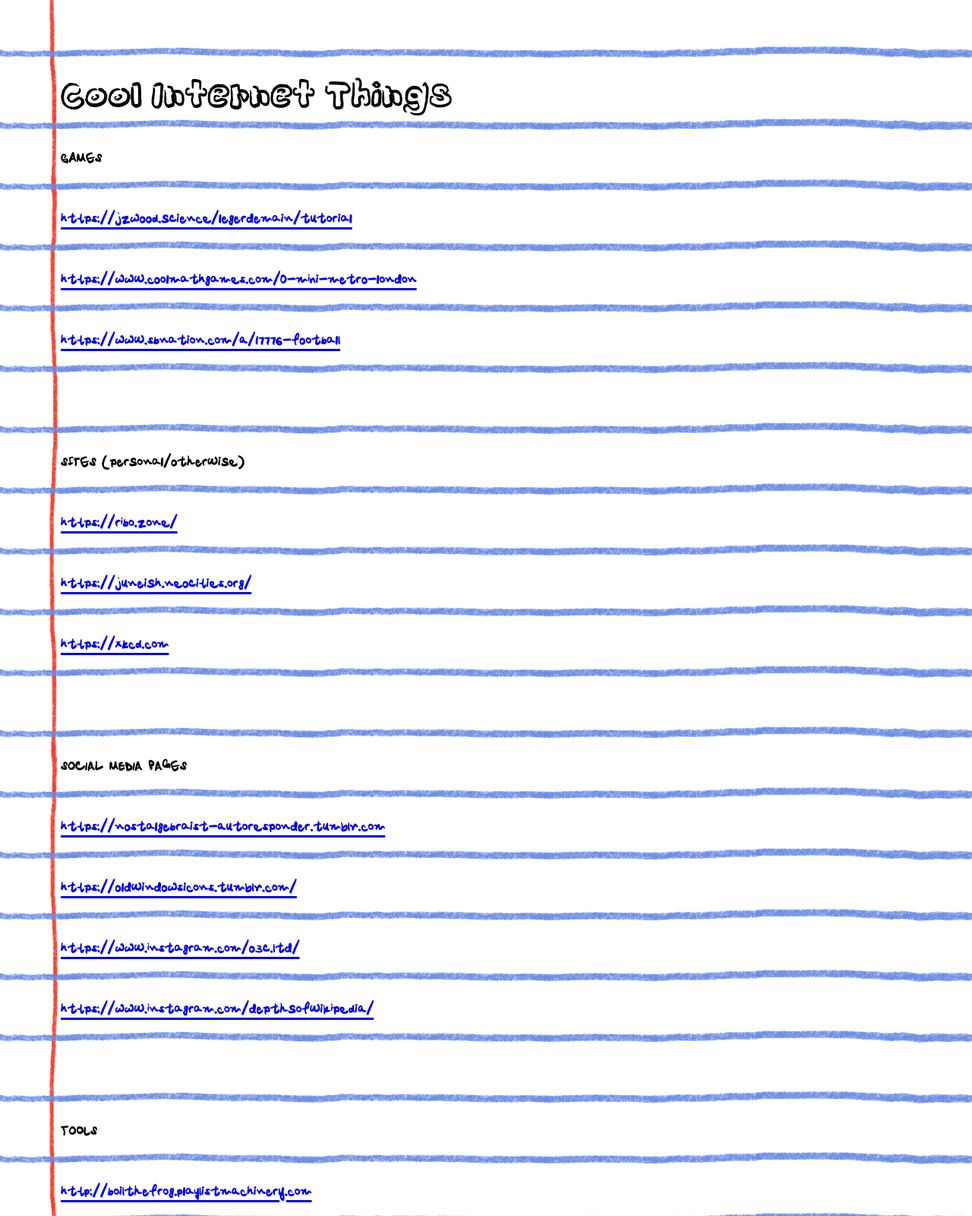
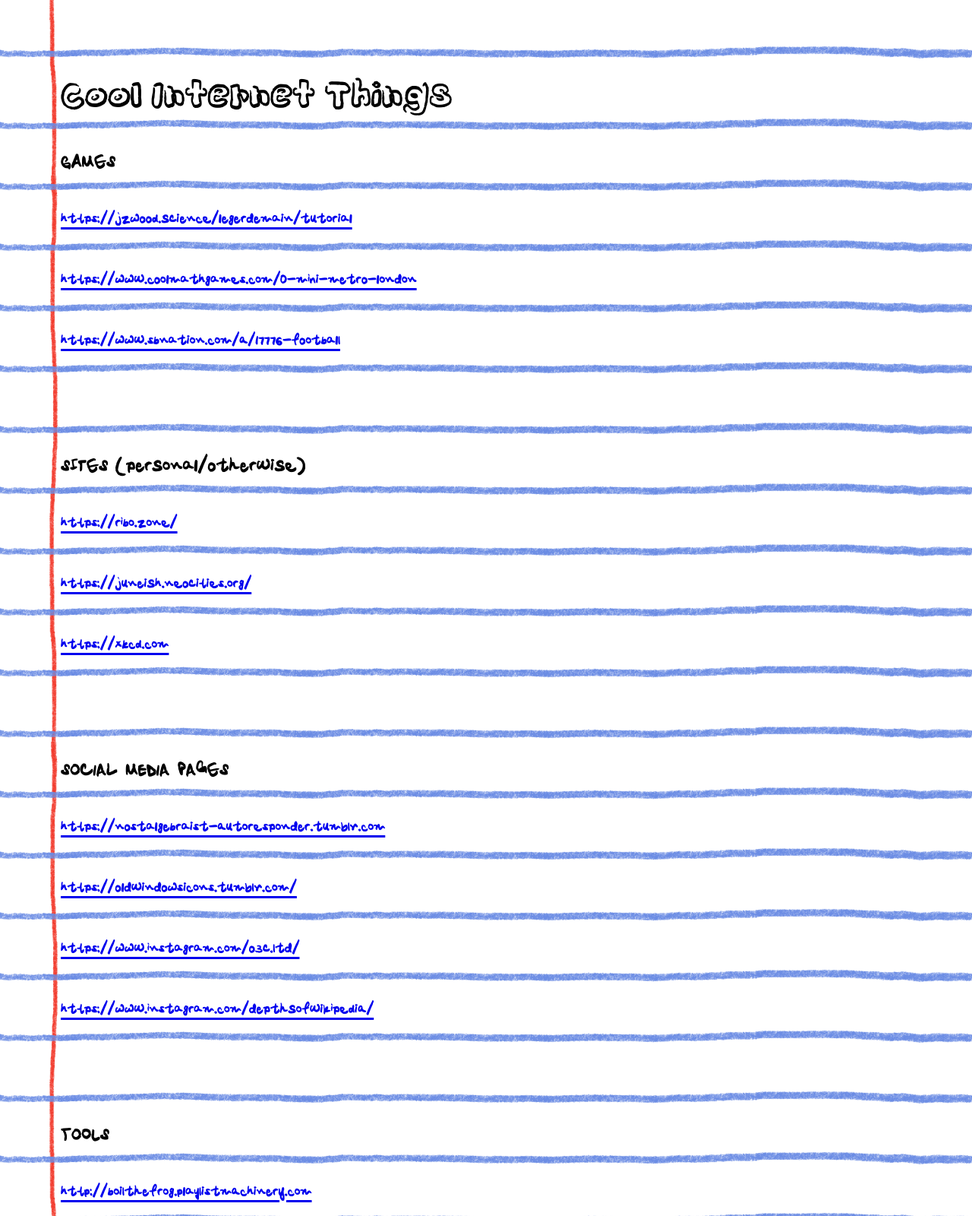
Before and after one commit to mynameisashllee/notebooksite, a plain HTML site: page index.html in a window 1280 px wide. Shown: the top 1600 px of the page at 76% size. Drawn offline with Linux system fonts and the light colour scheme.

Commit message:
font stufff

```diff
--- a/index.html
+++ b/index.html
@@ -24,6 +24,10 @@
     .titles {
       font-family: "myfont", sans-serif;
       font-size: 50px;
+    }
+
+    .midtitles {
+        font-size: 40px;
     }
 
     .notebook {
@@ -72,33 +76,33 @@
     <div class="line-space"></div>
     <div class="line-space titles">Cool Internet Things</div>
 
-    <div class="line-space">GAMES</div>
+    <div class="line-space midtitles">GAMES</div>
     <div class="line-space"><a href="https://jzwood.science/legerdemain/tutorial">https://jzwood.science/legerdemain/tutorial</a></div>
     <div class="line-space"><a href="https://www.coolmathgames.com/0-mini-metro-london">https://www.coolmathgames.com/0-mini-metro-london</a></div>
     <div class="line-space"><a href="https://www.sbnation.com/a/17776-football">https://www.sbnation.com/a/17776-football</a></div>
     <div class="line-space"></div>
 
-    <div class="line-space">SITES (personal/otherwise)</div>
+    <div class="line-space midtitles">SITES (personal/otherwise)</div>
     <div class="line-space"><a href="https://ribo.zone/">https://ribo.zone/</a></div>
     <div class="line-space"><a href="https://juneish.neocities.org/">https://juneish.neocities.org/</a></div>
     <div class="line-space"><a href="https://xkcd.com">https://xkcd.com</a></div>
     <div class="line-space"></div>
 
-    <div class="line-space">SOCIAL MEDIA PAGES</div>
+    <div class="line-space midtitles">SOCIAL MEDIA PAGES</div>
     <div class="line-space"><a href="https://nostalgebraist-autoresponder.tumblr.com">https://nostalgebraist-autoresponder.tumblr.com</a></div>
     <div class="line-space"><a href="https://oldwindowsicons.tumblr.com/">https://oldwindowsicons.tumblr.com/</a></div>
     <div class="line-space"><a href="https://www.instagram.com/o3c.ltd/">https://www.instagram.com/o3c.ltd/</a></div>
     <div class="line-space"><a href="https://www.instagram.com/depthsofwikipedia/">https://www.instagram.com/depthsofwikipedia/</a></div>
     <div class="line-space"></div>
 
-    <div class="line-space">TOOLS</div>
+    <div class="line-space midtitles">TOOLS</div>
     <div class="line-space"><a href="http://boilthefrog.playlistmachinery.com">http://boilthefrog.playlistmachinery.com</a></div>
     <div class="line-space"><a href="https://web.archive.org/">https://web.archive.org/</a></div>
     <div class="line-space"><a href="https://www.sentyfont.com/download.htm">https://www.sentyfont.com/download.htm</a></div>
     <div class="line-space"></div>
 
     <div class="line-space titles">Fun Youtube Videos</div>
-    <div class="line-space">CHANNELS</div>
+    <div class="line-space midtitles">CHANNELS</div>
     <div class="line-space"><a href="https://www.youtube.com/@AtomicShrimp">atomic shrimp makes really funny scamming the scammer videos</a></div>
     <div class="line-space"><a href="https://www.youtube.com/@bobbybroccoli">academic fraud videos!</a></div>
     <div class="line-space"><a href="https://www.youtube.com/@xkcd_whatif">xkcd never fails</a></div>
@@ -106,7 +110,7 @@
     <div class="line-space"><a href="https://www.youtube.com/@RationalAnimations">videos about ai safety and tech with really nice art</a></div>
     <div class="line-space"></div>
 
-    <div class="line-space">VIDEOS</div>
+    <div class="line-space midtitles">VIDEOS</div>
     <div class="line-space"><a href="https://www.youtube.com/watch_videos?video_ids=rC2VQ-oyDG0,A8zWWp0akUU,QNFQvX-MQgI,Cxm4qaGTB0M,_HSYTIEXa5w,Qs2cHV6VU8c,jVpsLMCIB0Y,RcVA8Nj6HEo,rWjUS2h2BfU,F4KQ8wBt1Qg,vJ_pEP3fRvM,twHFPMoJNXE,UD4_CaTufIU,qDkIUWAYlEk,N5Fj3YVok6U">I hope this link doesn't break</a></div>
     <div class="line-space"></div>
 
```
